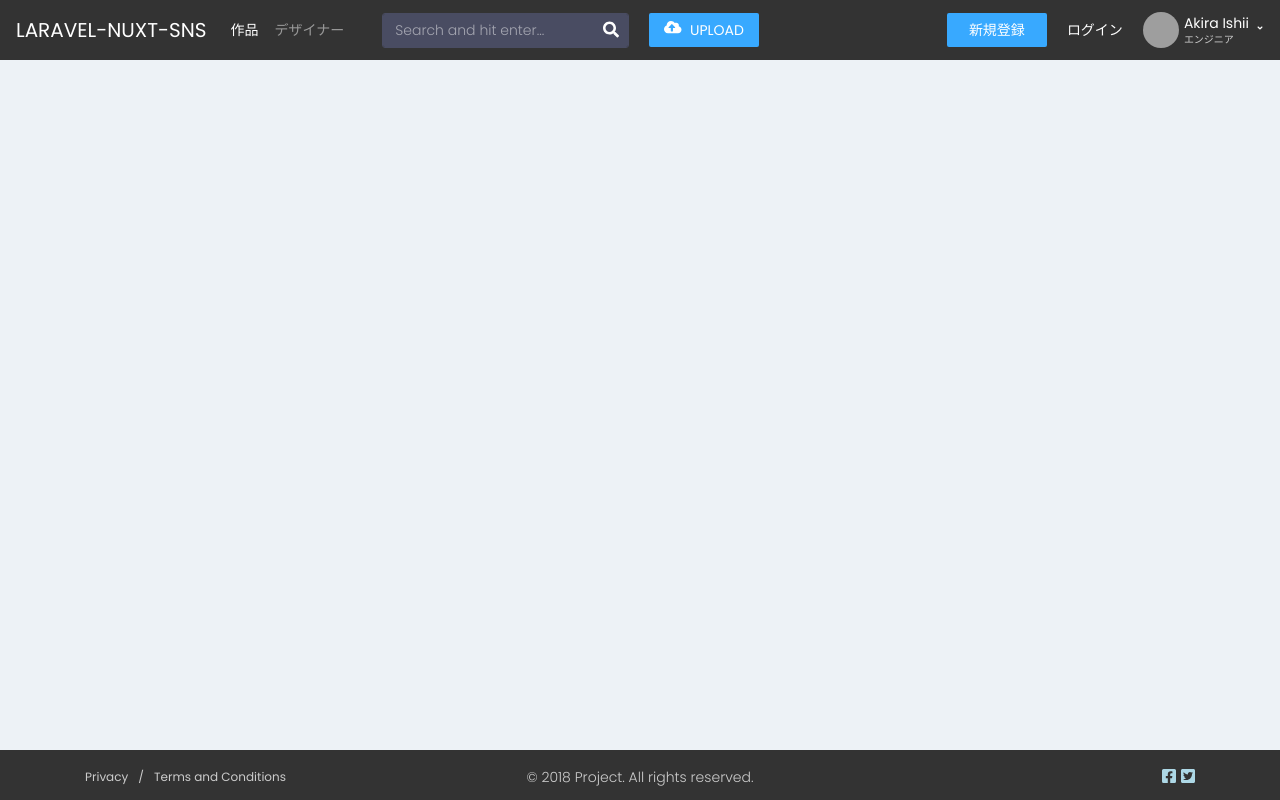
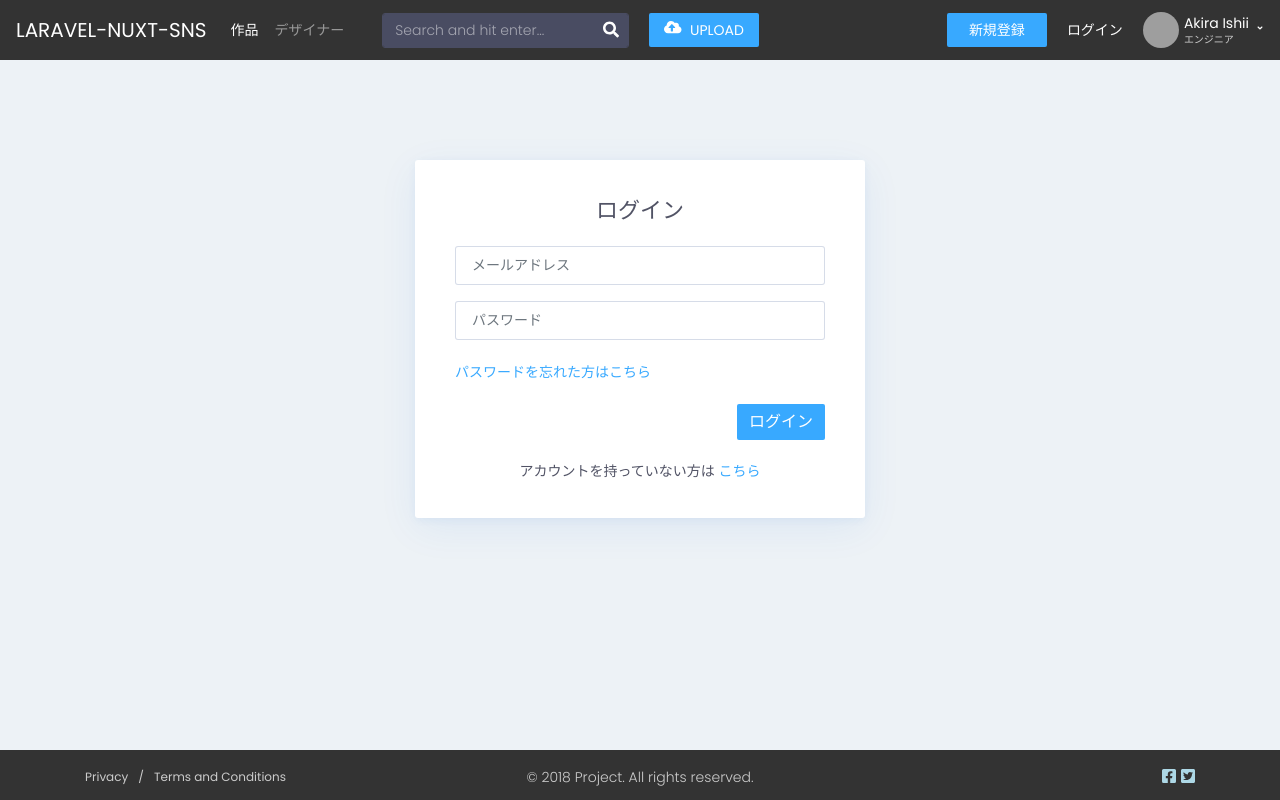
Before and after one commit to AI1411/laravel-nuxt-sns-client, a Nuxt app: page /auth/login in a window 1280 px wide. Built offline with nearby package versions, Linux system fonts and the light colour scheme; grey boxes are pictures that could not be loaded.

Commit message:
loginページ

```diff
--- /dev/null
+++ b/pages/auth/login.vue
@@ -0,0 +1,54 @@
+<template>
+  <div class="wrapper">
+
+    <!-- Section Cards -->
+    <section class="authentication">
+      <div class="auth-body">
+        <h1 class="text-uppercase fw-500 mb-4 text-center font-22">
+          ログイン
+        </h1>
+        <form class="auth-form" action="" method="">
+          <div class="form-group">
+            <input
+              type="text"
+              name="email"
+              class="form-control form-control-lg font-14 fw-300"
+              placeholder="メールアドレス"
+            />
+          </div>
+          <div class="form-group">
+            <input
+              type="password"
+              name="password"
+              class="form-control form-control-lg font-14 fw-300"
+              placeholder="パスワード"
+            />
+          </div>
+          <div class="mt-4 mb-4 clearfix">
+            <a class="forgot-pass color-blue font-14 fw-400" href="#">パスワードを忘れた方はこちら</a>
+          </div>
+          <div class="text-right">
+            <button type="submit" class="btn btn-primary primary-bg-color font-16 fw-500 text-uppercase">
+              ログイン
+            </button>
+          </div>
+          <p class="font-14 fw-400 text-center mt-4">
+            アカウントを持っていない方は
+            <a class="color-blue" href="#">こちら</a>
+          </p>
+        </form>
+      </div>
+    </section>
+    <!-- End Cards -->
+  </div>
+</template>
+
+<script>
+    export default {
+        name: "login"
+    }
+</script>
+
+<style scoped>
+
+</style>
```
